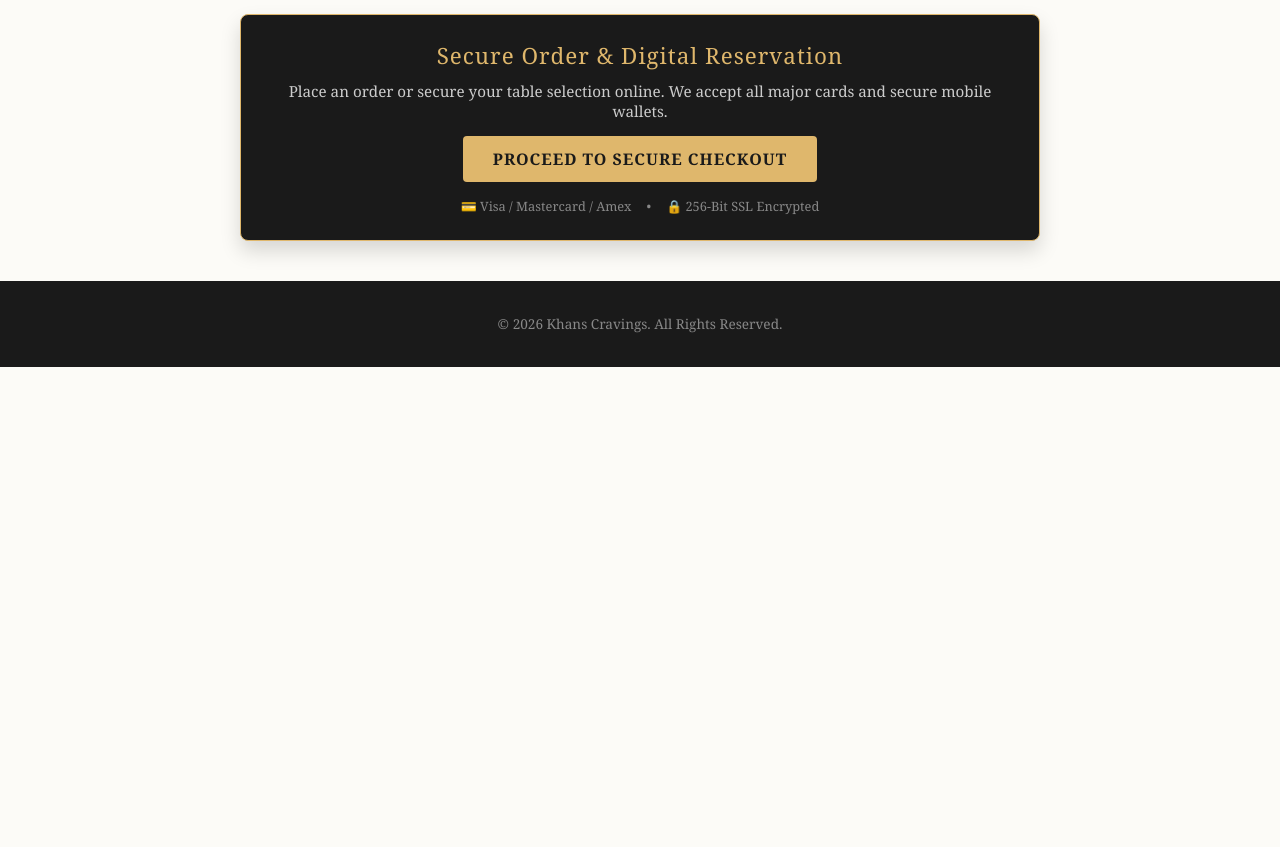
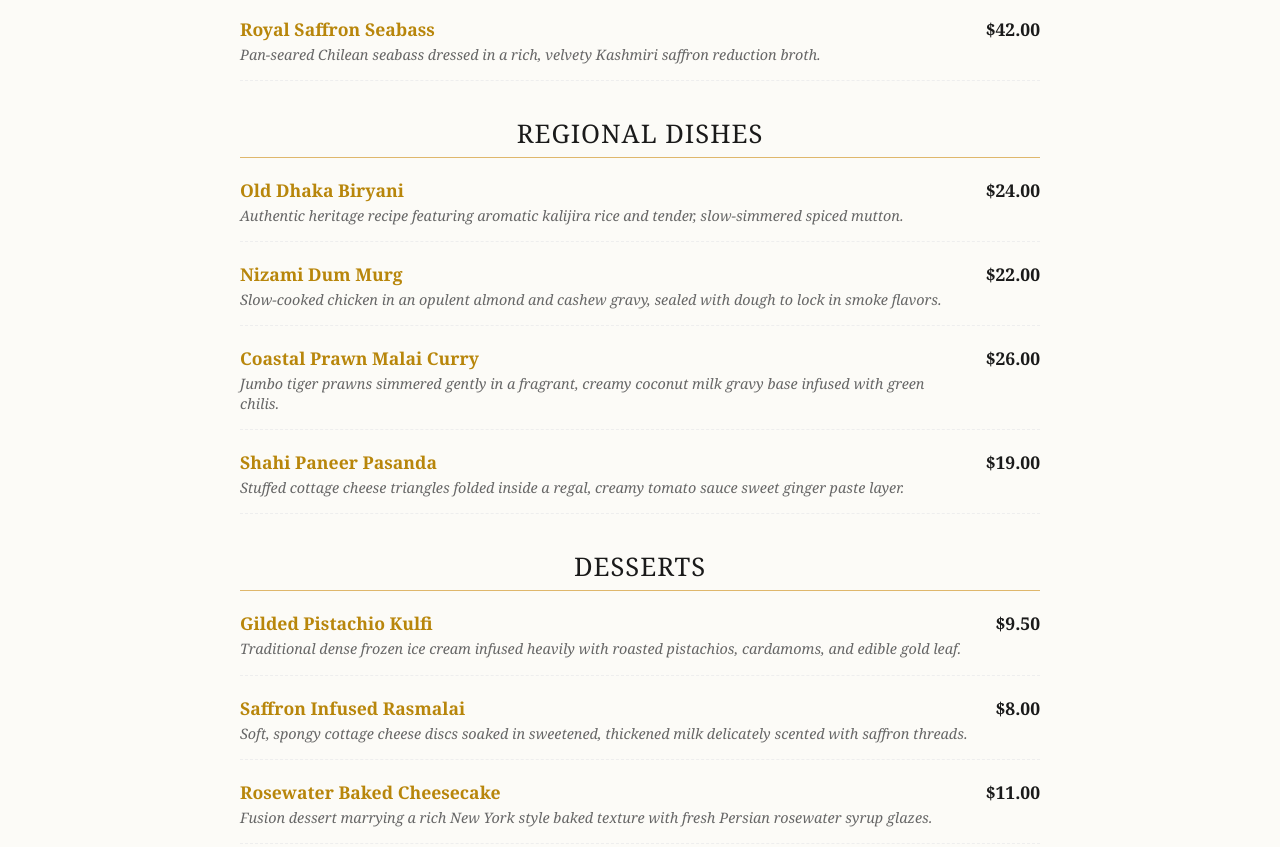
Before and after one commit to redwankhanbro/khans-cravings-site-, a plain HTML site: page index.html in a window 1280 px wide. Shown: the part 542-1389 px from the top of the page. Before the commit the page ends 909 px from the top, so only its background shows below. Drawn offline with Linux system fonts and the light colour scheme.

Commit message:
Update index.html

```diff
--- a/index.html
+++ b/index.html
@@ -1,50 +1,33 @@
-DOCTYPE html>
+<!DOCTYPE html>
 <html lang="en">
 <head>
     <meta charset="UTF-8">
     <meta name="viewport" content="width=device-width, initial-scale=1.0">
-
-    <!-- Search Engine Optimization (SEO) Metadata -->
-    <meta name="description" content="Welcome to Khans Cravings—where culinary tradition meets innovation. Experience an elite dining journey featuring our critically acclaimed signature dishes. Book your premium culinary experience today.">
     <title>Khans Cravings | Premium Dining</title>
     <style>
         body { font-family: 'Georgia', serif; margin: 0; padding: 0; background-color: #fcfbf7; color: #222; }
-
-        /* HEADER LAYOUT: Flexbox structure to keep title and cart aligned */
         header { background-color: #1a1a1a; color: #dfb76c; padding: 30px 20px; border-bottom: 3px solid #dfb76c; position: relative; }
         .header-main { display: flex; justify-content: center; align-items: center; max-width: 800px; margin: 0 auto; position: relative; }
-
         h1 { margin: 0; font-size: 2.4rem; letter-spacing: 3px; font-weight: 400; text-align: center; }
         .tagline { font-style: italic; color: #fff; margin-top: 8px; font-size: 1rem; letter-spacing: 1px; text-align: center; }
-
-        /* NEW: Header Cart Button styling beside the title */
         .header-cart-btn { background-color: #dfb76c; color: #1a1a1a; font-family: sans-serif; font-size: 0.85rem; font-weight: bold; text-decoration: none; padding: 8px 14px; border-radius: 20px; transition: background 0.3s ease; text-transform: uppercase; letter-spacing: 1px; border: none; cursor: pointer; display: flex; align-items: center; gap: 6px; margin-left: 20px; }
         .header-cart-btn:hover { background-color: #f0cc85; }
         .cart-count { background-color: #1a1a1a; color: #dfb76c; padding: 2px 6px; border-radius: 50px; font-size: 0.75rem; }
-
         .container { max-width: 800px; margin: 20px auto; padding: 0 20px; }
         .intro-text { text-align: center; font-size: 1rem; line-height: 1.6; color: #555; margin-bottom: 25px; }
-
-        .menu-section-title { text-align: center; font-size: 1.6rem; color: #1a1a1a; border-bottom: 1px solid #dfb76c; padding-bottom: 6px; margin-top: 20px; margin-bottom: 15px; font-weight: 400; letter-spacing: 1px; }
-
-        /* Clean menu layout with prices pushed to the right side */
+        .menu-section-title { text-align: center; font-size: 1.6rem; color: #1a1a1a; border-bottom: 1px solid #dfb76c; padding-bottom: 6px; margin-top: 35px; margin-bottom: 20px; font-weight: 400; letter-spacing: 1px; text-transform: uppercase; }
         .menu-item { display: flex; justify-content: space-between; align-items: flex-start; margin-bottom: 20px; padding-bottom: 15px; border-bottom: 1px dashed #eee; }
         .menu-item-details { flex-grow: 1; padding-right: 20px; }
         .menu-item-name { font-size: 1.1rem; font-weight: bold; color: #b8860b; }
         .menu-item-description { font-size: 0.9rem; color: #666; margin-top: 4px; font-style: italic; line-height: 1.4; }
         .menu-item-price { font-size: 1.1rem; font-weight: bold; color: #1a1a1a; white-space: nowrap; }
-
-        .payment-box { background-color: #1a1a1a; color: white; padding: 25px 20px; border-radius: 8px; text-align: center; margin-top: 30px; box-shadow: 0 10px 20px rgba(0,0,0,0.15); border: 1px solid #dfb76c; }
+        .payment-box { background-color: #1a1a1a; color: white; padding: 25px 20px; border-radius: 8px; text-align: center; margin-top: 40px; box-shadow: 0 10px 20px rgba(0,0,0,0.15); border: 1px solid #dfb76c; }
         .payment-box h3 { color: #dfb76c; margin-top: 0; margin-bottom: 10px; font-size: 1.4rem; font-weight: 400; letter-spacing: 1px; }
         .payment-box p { color: #ccc; font-size: 0.95rem; margin-bottom: 15px; margin-top: 0; }
-
         .checkout-btn { display: inline-block; background-color: #dfb76c; color: #1a1a1a; font-size: 1rem; font-weight: bold; text-decoration: none; padding: 12px 30px; border-radius: 4px; transition: background 0.3s ease; text-transform: uppercase; letter-spacing: 1px; border: none; cursor: pointer; }
         .checkout-btn:hover { background-color: #f0cc85; }
-
         .badge-container { display: flex; justify-content: center; gap: 15px; margin-top: 15px; color: #888; font-size: 0.8rem; }
         footer { background-color: #1a1a1a; color: #888; text-align: center; padding: 20px; margin-top: 40px; font-size: 0.85rem; }
-
-        /* Mobile specific adjustments to stack nicely on narrow screens */
         @media (max-width: 480px) {
             .header-main { flex-direction: column; gap: 12px; }
             .header-cart-btn { margin-left: 0; }
@@ -52,24 +35,16 @@ DOCTYPE html>
     </style>
 </head>
 <body>
-
     <header>
         <div class="header-main">
             <h1>KHANS CRAVINGS</h1>
-            <!-- Cart Action Element directly beside the name -->
-            <button class="header-cart-btn">
-                🛒 Cart <span class="cart-count">0</span>
-            </button>
+            <button class="header-cart-btn">🛒 Cart <span class="cart-count">0</span></button>
         </div>
         <div class="tagline">Where Culinary Tradition Meets Innovation</div>
     </header>
+    <div class="container">
+        <p class="intro-text">Experience an elite dining journey featuring our critically acclaimed house specialties, crafted masterfully by our culinary artisans to satisfy your deepest cravings.</p>
 
-    <div class="container">
-        <p class="intro-text">
-            Experience an elite dining journey featuring our critically acclaimed house specialties, crafted masterfully by our culinary artisans to satisfy your deepest cravings.
-        </p>
-
-        <!-- APPETIZERS -->
         <div class="menu-section-title">Appetizers</div>
         <div class="menu-item">
             <div class="menu-item-details">
@@ -79,7 +54,6 @@ DOCTYPE html>
             <div class="menu-item-price">$14.00</div>
         </div>
 
-        <!-- SIGNATURE MAINS -->
         <div class="menu-section-title">Signature Masterpieces</div>
         <div class="menu-item">
             <div class="menu-item-details">
@@ -88,26 +62,80 @@ DOCTYPE html>
             </div>
             <div class="menu-item-price">$38.00</div>
         </div>
+        <div class="menu-item">
+            <div class="menu-item-details">
+                <div class="menu-item-name">Royal Saffron Seabass</div>
+                <div class="menu-item-description">Pan-seared Chilean seabass dressed in a rich, velvety Kashmiri saffron reduction broth.</div>
+            </div>
+            <div class="menu-item-price">$42.00</div>
+        </div>
 
-        <!-- SECURE CHECKOUT SECTION -->
+        <div class="menu-section-title">Regional Dishes</div>
+        <div class="menu-item">
+            <div class="menu-item-details">
+                <div class="menu-item-name">Old Dhaka Biryani</div>
+                <div class="menu-item-description">Authentic heritage recipe featuring aromatic kalijira rice and tender, slow-simmered spiced mutton.</div>
+            </div>
+            <div class="menu-item-price">$24.00</div>
+        </div>
+        <div class="menu-item">
+            <div class="menu-item-details">
+                <div class="menu-item-name">Nizami Dum Murg</div>
+                <div class="menu-item-description">Slow-cooked chicken in an opulent almond and cashew gravy, sealed with dough to lock in smoke flavors.</div>
+            </div>
+            <div class="menu-item-price">$22.00</div>
+        </div>
+        <div class="menu-item">
+            <div class="menu-item-details">
+                <div class="menu-item-name">Coastal Prawn Malai Curry</div>
+                <div class="menu-item-description">Jumbo tiger prawns simmered gently in a fragrant, creamy coconut milk gravy base infused with green chilis.</div>
+            </div>
+            <div class="menu-item-price">$26.00</div>
+        </div>
+        <div class="menu-item">
+            <div class="menu-item-details">
+                <div class="menu-item-name">Shahi Paneer Pasanda</div>
+                <div class="menu-item-description">Stuffed cottage cheese triangles folded inside a regal, creamy tomato sauce sweet ginger paste layer.</div>
+            </div>
+            <div class="menu-item-price">$19.00</div>
+        </div>
+
+        <div class="menu-section-title">Desserts</div>
+        <div class="menu-item">
+            <div class="menu-item-details">
+                <div class="menu-item-name">Gilded Pistachio Kulfi</div>
+                <div class="menu-item-description">Traditional dense frozen ice cream infused heavily with roasted pistachios, cardamoms, and edible gold leaf.</div>
+            </div>
+            <div class="menu-item-price">$9.50</div>
+        </div>
+        <div class="menu-item">
+            <div class="menu-item-details">
+                <div class="menu-item-name">Saffron Infused Rasmalai</div>
+                <div class="menu-item-description">Soft, spongy cottage cheese discs soaked in sweetened, thickened milk delicately scented with saffron threads.</div>
+            </div>
+            <div class="menu-item-price">$8.00</div>
+        </div>
+        <div class="menu-item">
+            <div class="menu-item-details">
+                <div class="menu-item-name">Rosewater Baked Cheesecake</div>
+                <div class="menu-item-description">Fusion dessert marrying a rich New York style baked texture with fresh Persian rosewater syrup glazes.</div>
+            </div>
+            <div class="menu-item-price">$11.00</div>
+        </div>
+
         <div class="payment-box">
             <h3>Secure Order &amp; Digital Reservation</h3>
             <p>Place an order or secure your table selection online. We accept all major cards and secure mobile wallets.</p>
-
             <a href="#" target="_blank" class="checkout-btn">Proceed to Secure Checkout</a>
-
             <div class="badge-container">
                 <span>💳 Visa / Mastercard / Amex</span>
                 <span>•</span>
                 <span>🔒 256-Bit SSL Encrypted</span>
             </div>
         </div>
-
     </div>
-
     <footer>
         <p>&copy; 2026 Khans Cravings. All Rights Reserved.</p>
     </footer>
-
 </body>
 </html>
```
